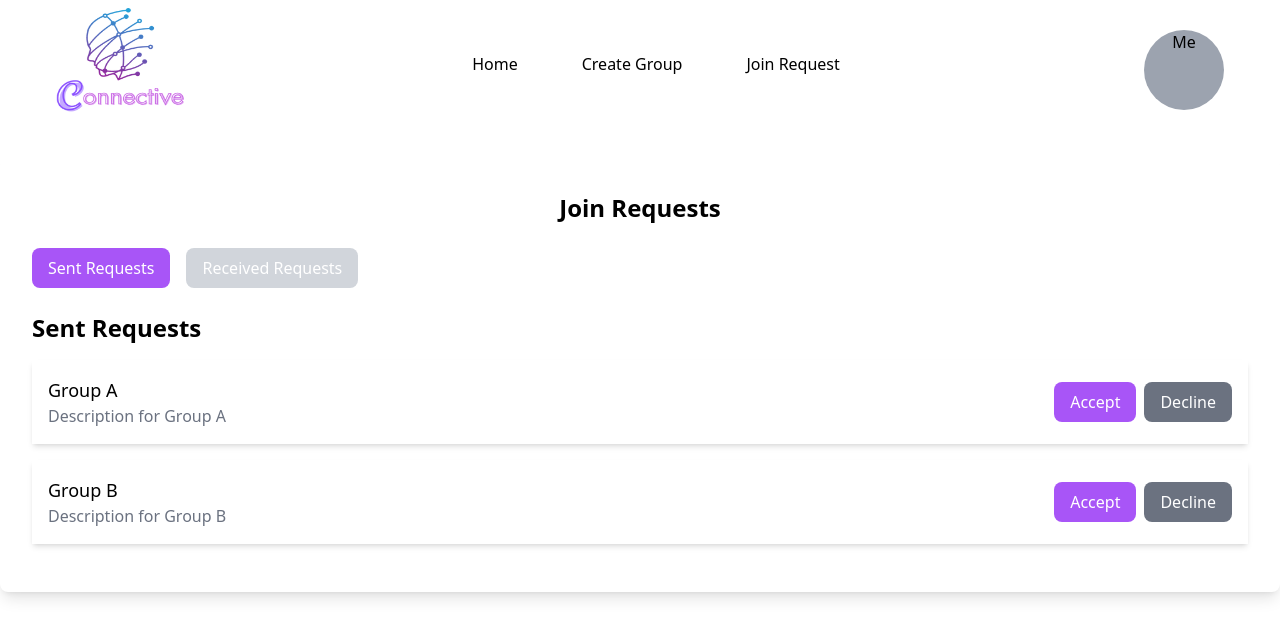
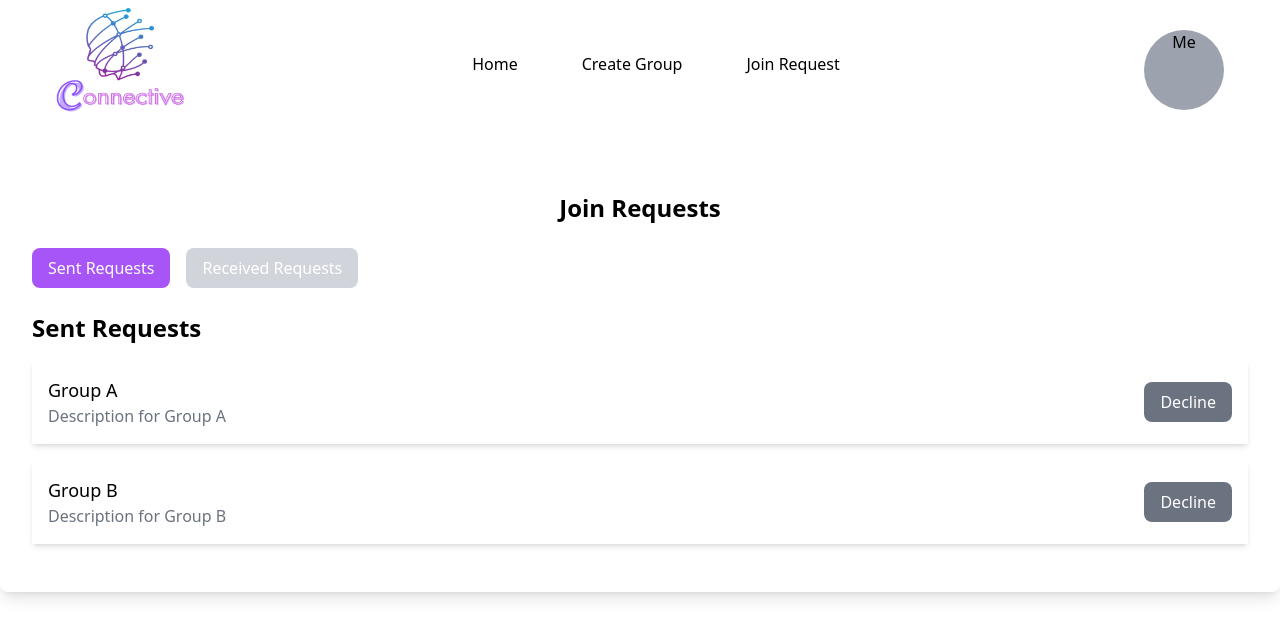
Before and after one commit to ConnectiveMinds/connectiveMind-frontend, a React (Vite) app: page /join-requests in a window 1280 px wide. Shown: the top 638 px of the page. Built offline with nearby package versions, Linux system fonts and the light colour scheme.

Commit message:
Join request tiles improved with only decline button

```diff
--- a/src/features/HomePage/components/JoinRequestItem.tsx
+++ b/src/features/HomePage/components/JoinRequestItem.tsx
@@ -4,7 +4,7 @@ import React from 'react';
 interface JoinRequestItemProps {
   message: string;
   description: string;
-  onAccept: () => void;
+  onAccept?: () => void;
   onDecline: () => void;
 }
 
@@ -16,12 +16,16 @@ const JoinRequestItem: React.FC<JoinRequestItemProps> = ({ message, description,
         <p className="text-gray-500">{description}</p> {/* Display description */}
       </div>
       <div>
-        <button onClick={onAccept} className="bg-purple-500 text-white py-2 px-4 rounded-lg mr-2 hover:bg-blue-500">
-          Accept
-        </button>
-        <button onClick={onDecline} className="bg-gray-500 text-white py-2 px-4 rounded-lg hover:bg-red-500 ">
-          Decline
-        </button>
+      {onAccept && (
+          <button onClick={onAccept} className="bg-purple-500 text-white py-2 px-4 rounded-lg mr-2 hover:bg-blue-500">
+            Accept
+          </button>
+        )}
+        {onDecline && (
+          <button onClick={onDecline} className="bg-gray-500 text-white py-2 px-4 rounded-lg hover:bg-red-500">
+            Decline
+          </button>
+        )}
       </div>
     </div>
   );
--- a/src/features/HomePage/components/JoinRequestSection.tsx
+++ b/src/features/HomePage/components/JoinRequestSection.tsx
@@ -11,15 +11,15 @@ interface JoinRequestSectionProps {
 
 const JoinRequestSection: React.FC<JoinRequestSectionProps> = ({ title, requests, onAccept, onDecline }) => {
   return (
-    <div className="w-full"> {/* Make the JoinRequestSection full width */}
+    <div className="w-full">
       <h3 className="text-2xl font-semibold mb-4">{title}</h3>
       {requests.map((request, index) => (
         <JoinRequestItem
           key={index}
           message={request}
           description={`Description for ${request}`}
-          onAccept={() => onAccept(request)}
-          onDecline={() => onDecline(request)}
+          onAccept={title === "Received Requests" ? () => onAccept(request) : undefined}
+          onDecline={()=>onDecline(request)}
         />
       ))}
     </div>
```
